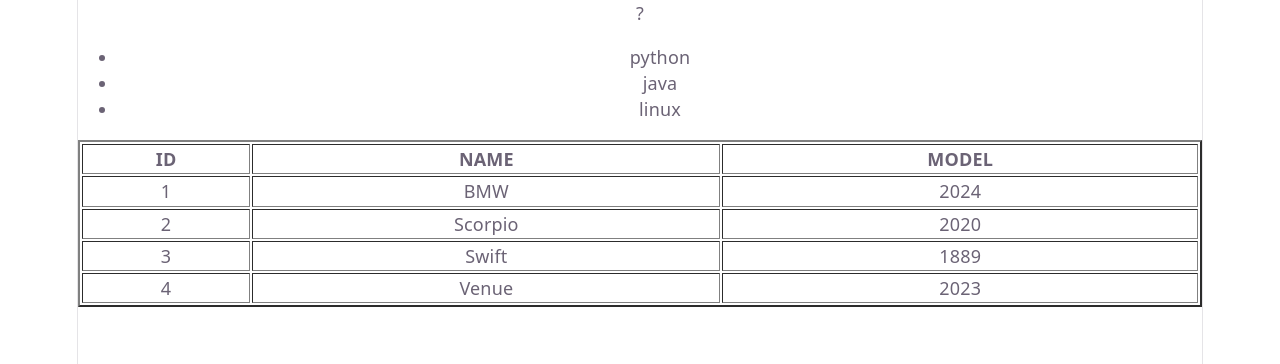
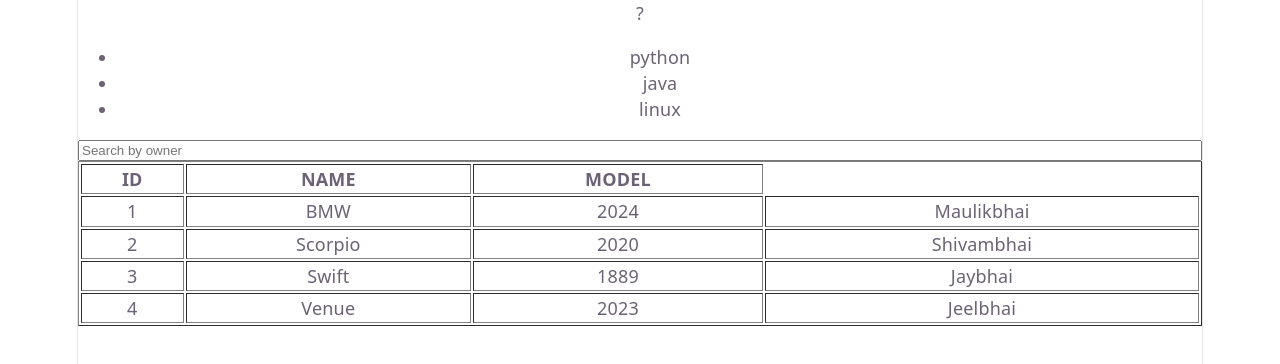
Before and after one commit to DEVJI708/React-lecture, a React (Vite) app: page / in a window 1280 px wide. Shown: the top 364 px of the page. Built offline with nearby package versions, Linux system fonts and the light colour scheme.

Commit message:
15/7 search owner

```diff
--- a/src/Loop.jsx
+++ b/src/Loop.jsx
@@ -1,13 +1,21 @@
+import { useState } from "react";
+
 export default function Loop(){
 
     const subject = ["python","java","linux"]; //array
 
+    const [search,setsearch]= useState("");
+
     const car = [
-        {'id':1 , 'name' : "BMW" , 'model' :2024},
-        {'id':2 , 'name' : "Scorpio" , 'model' :2020},
-        {'id':3 , 'name' : "Swift" , 'model' :1889},
-        {'id':4 , 'name' : "Venue" , 'model' :2023}
-    ]
+        {'id':1 , 'name' : "BMW" , 'model' :2024 ,'owner' : "Maulikbhai"},
+        {'id':2 , 'name' : "Scorpio" , 'model' :2020 , 'owner' :"Shivambhai"},
+        {'id':3 , 'name' : "Swift" , 'model' :1889 , 'owner' :"Jaybhai"},
+        {'id':4 , 'name' : "Venue" , 'model' :2023 , 'owner' :"Jeelbhai"}
+    ] //array of object
+
+    const filtered = car.filter(element =>
+        element.owner.toLowerCase().includes(search.toLowerCase())
+    );
 
     return(
         <>?
@@ -17,7 +25,9 @@
             ))}
         </ul>
 
-        <table border="2">
+         <input type="text" placeholder="Search by owner" value={search} onChange={(e) => setsearch(e.target.value)}/>
+
+        <table border="1">
             <thead>
                 <tr>
                     <th>ID</th>
@@ -27,13 +37,20 @@
             </thead>
 
             <tbody>
-                {car.map((element)=>(
-                    <tr key={element.id}>
-                        <td>{element.id}</td>
-                        <td>{element.name}</td>
-                        <td>{element.model}</td>
-                    </tr>
-                ))}
+               {filtered.length > 0 ? (
+                        filtered.map((element) => (
+                            <tr key={element.id}>
+                                <td>{element.id}</td>
+                                <td>{element.name}</td>
+                                <td>{element.model}</td>
+                                <td>{element.owner}</td>
+                            </tr>
+                        ))
+                    ) : (
+                        <tr>
+                            <td colSpan="4">Record not Found</td>
+                        </tr>
+                    )}
             </tbody>
         </table>
 
```
